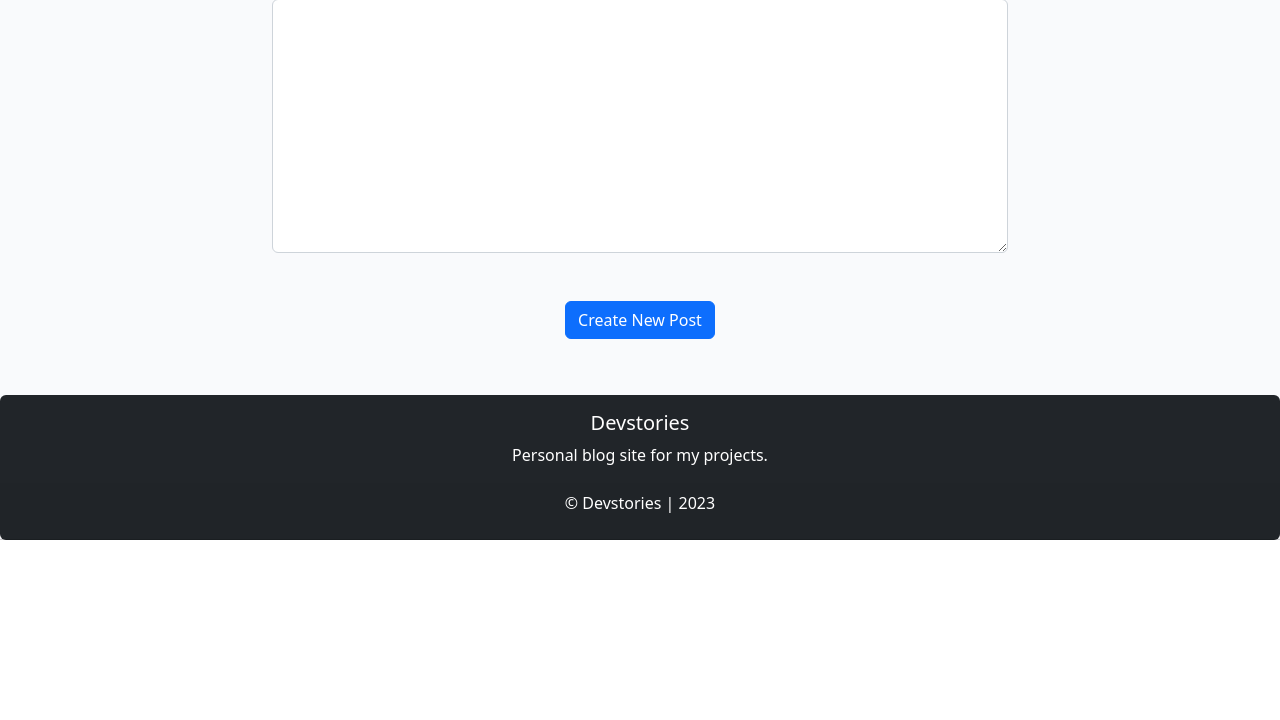
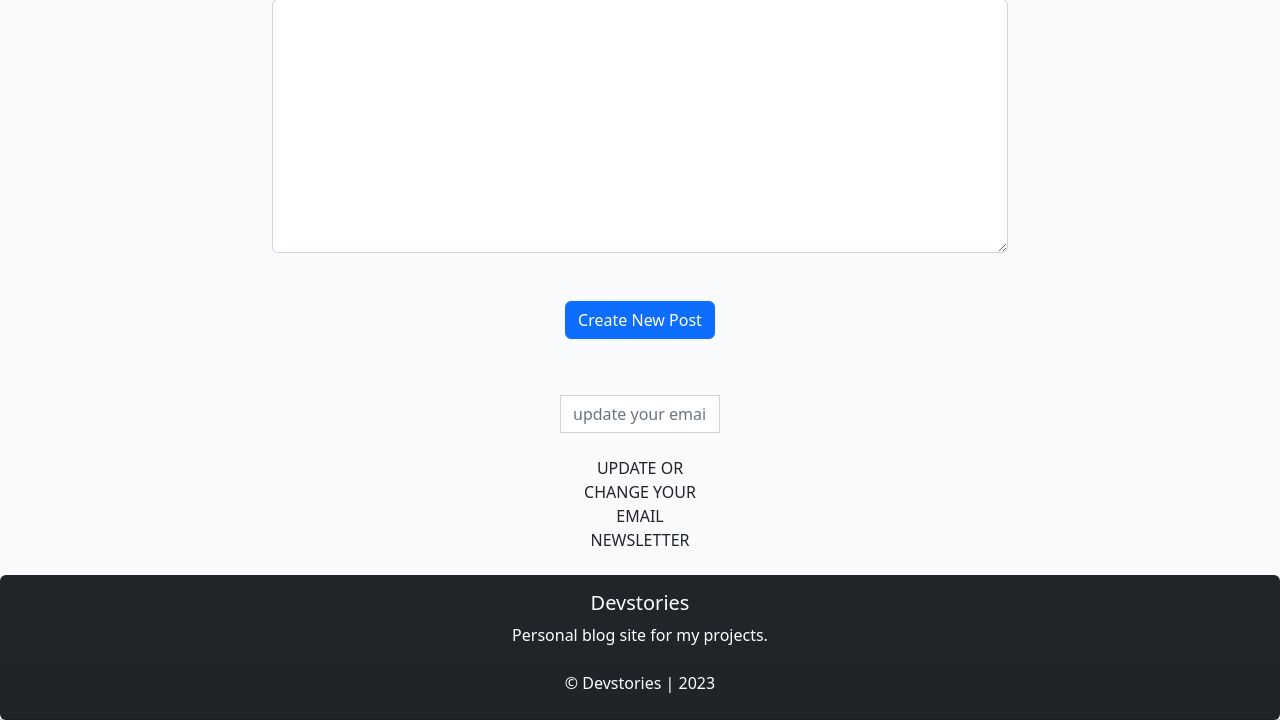
Before and after one commit to Code-Institute-Submissions/p4-devstories-1, a Django app: page /blog/ in a window 1280 px wide. Shown: the part 1075-1795 px from the top of the page. Before the commit the page ends 1615 px from the top, so only its background shows below. Run offline with Django 3.2, Linux system fonts and the light colour scheme; a user stored in the database is signed in.

Commit message:
added form for edit or update email for newsletter

```diff
--- a/templates/new_post.html
+++ b/templates/new_post.html
@@ -58,7 +58,13 @@
                     <button class="btn btn-primary mb-2" type="submit">Create New Post</button>
                   </div>
       </form>
-
+      <form class="container w-25" action="{% url 'editemail' %}" method="POST" id="profile-update-form">
+        {% csrf_token %}
+        <input  type="email" name="email" maxlength="254" placeholder="update your email here"class="border-black rounded-0 emailinput form-control" required id="id_email">
+        <div class="d-flex justify-content-center py-3">
+        <button class="btn rounded-0 text-uppercase float-right">Update or Change your Email Newsletter</button>
+        </div>
+      </form>
     </div>
   </div>
 </div>
```
